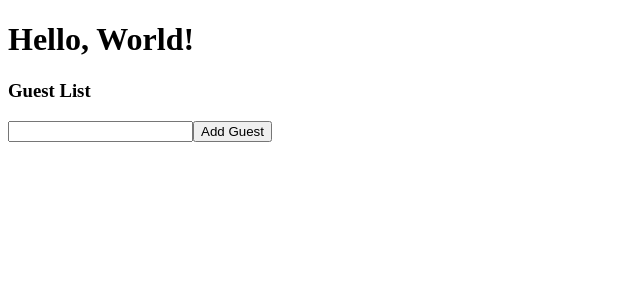
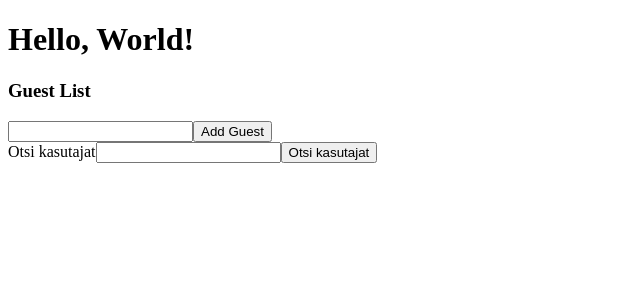
Before and after one commit to mairitikk/Portfolio4, a React (Create React App) app in the folder rts/: page / in a window 1280 px wide. Shown: the top 300 px of the page, without its empty margins (0-640 px from the left). Built offline with nearby package versions, Linux system fonts and the light colour scheme.

Commit message:
on State

```diff
--- a/rts/src/index.tsx
+++ b/rts/src/index.tsx
@@ -1,10 +1,13 @@
 import ReactDOM from "react-dom";
 import GuestList from "./state/GuestList";
+import UserSearch from "./state/UserSearch";
+
 
 const App = () => {
     return <div>
         <h1>Hello, World!</h1>
         <GuestList></GuestList>
+        <UserSearch></UserSearch>
     </div>
 }
 ReactDOM.render(<App />, document.querySelector('#root'));
--- a/rts/src/state/UserSearch.tsx
+++ b/rts/src/state/UserSearch.tsx
@@ -1,7 +1,22 @@
 import { useState } from 'react';
 
+const users = [
+    { name: 'Mairi', age: 33 },
+    { name: 'Leena', age: 33},
+    { name: 'Liam', age: 33 }
+];
+
 const UserSearch: React.FC = () => {
-return <div>Otsi kasutajat</div>
+
+    const [name, setName] = useState('');
+
+    const onClick = () => {
+
+    };
+    return <div>Otsi kasutajat
+        <input value={name} onChange={e => setName(e.target.value)} type="text" />
+        <button onClick={onClick}>Otsi kasutajat</button>
+</div>
 };
 
 export default UserSearch;
```
